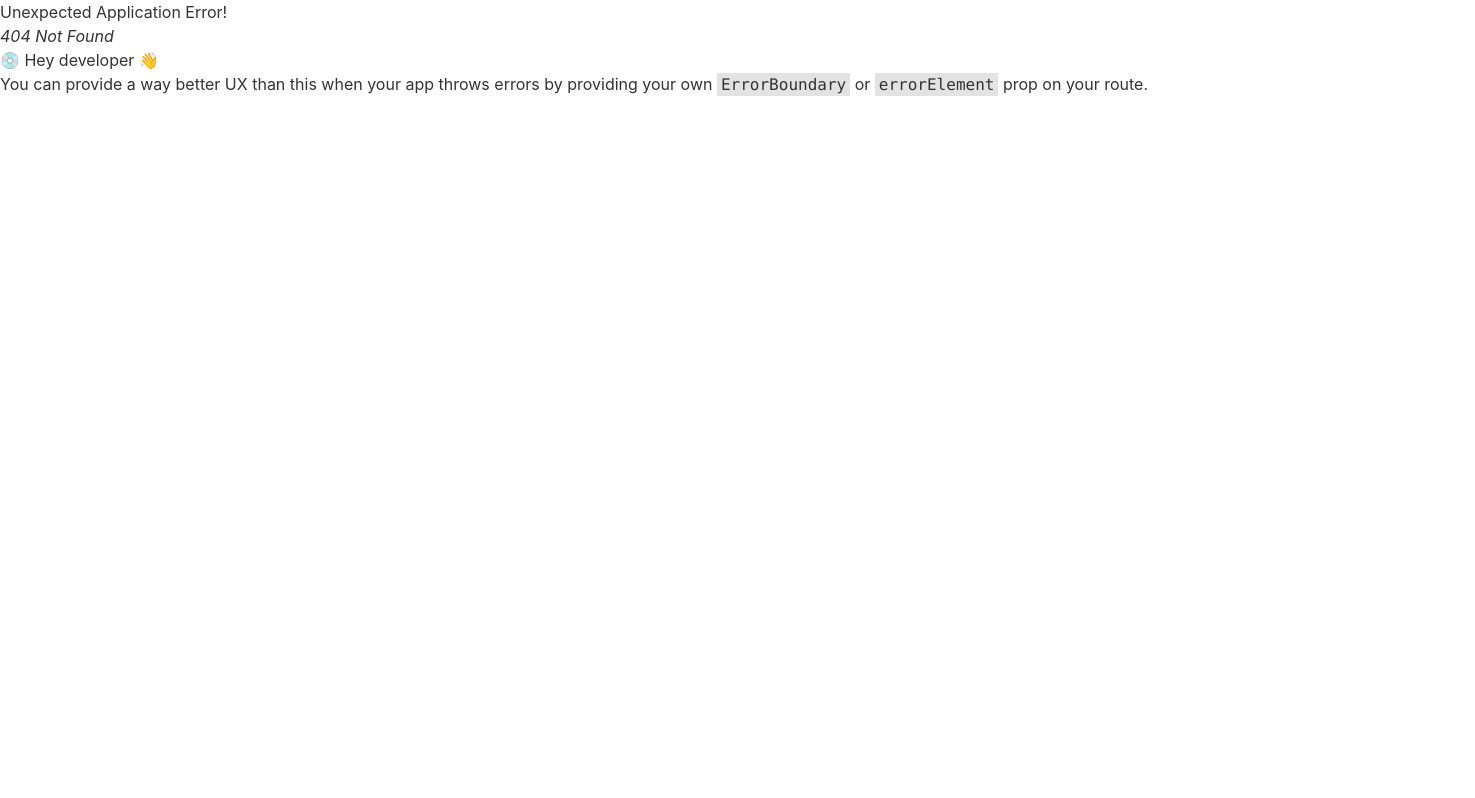
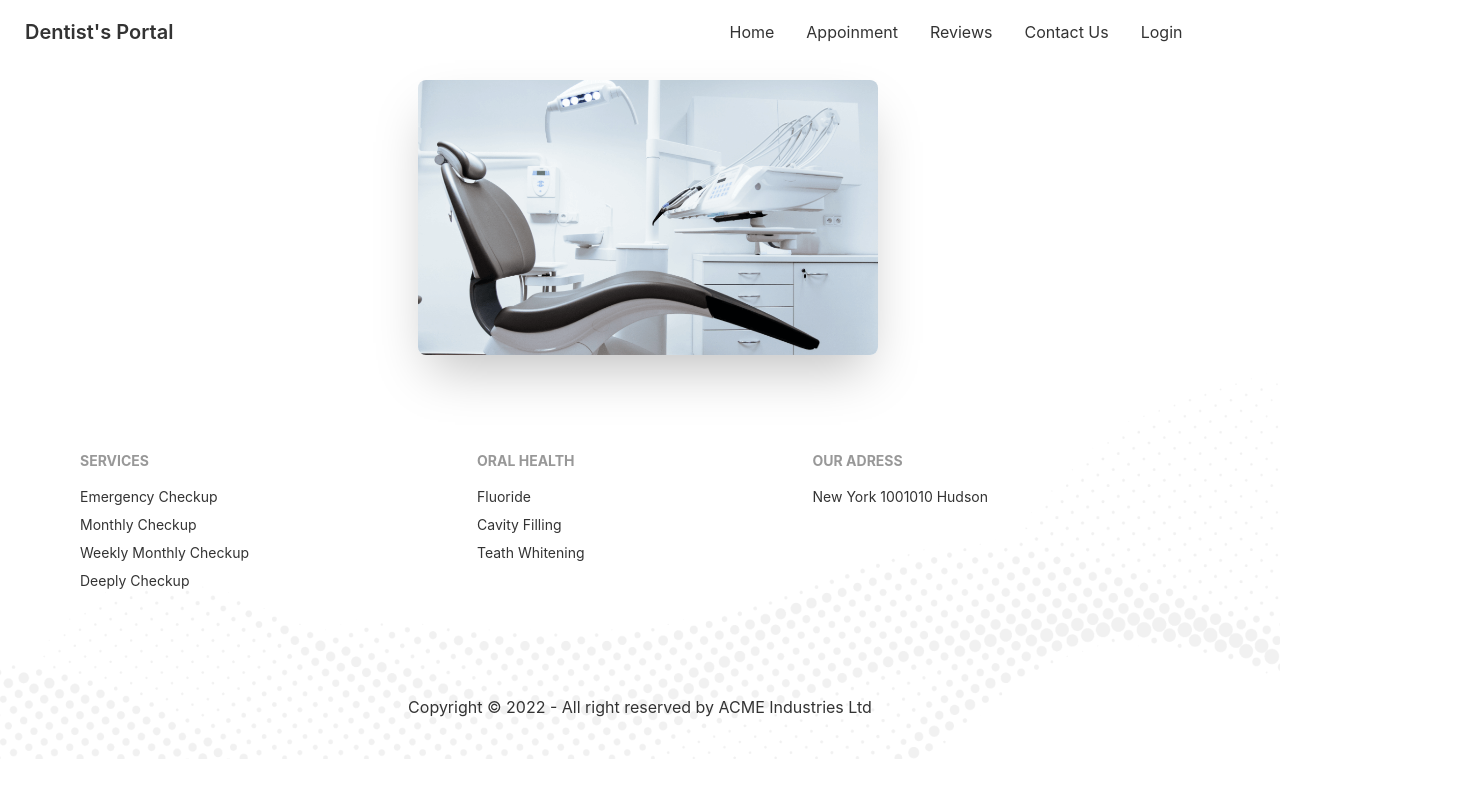
Before and after one commit to zameariislam/dentist-portal-client, a React (Create React App) app: page /appoinment in a window 1280 px wide. Before the commit this address had no page. Shown: the whole page, 1475 px wide, since content can reach past the window. Built offline with nearby package versions, Linux system fonts and the light colour scheme.

Commit message:
appoinment page started

```diff
--- /dev/null
+++ b/src/pages/Appoinment/Appoinment/Appoinment.js
@@ -0,0 +1,13 @@
+import React from 'react';
+import AppoinmentBanner from '../AppoinmentBanner/AppoinmentBanner';
+
+const Appoinment = () => {
+    return (
+        <>
+          <AppoinmentBanner/>
+
+        </>
+    );
+};
+
+export default Appoinment;
--- /dev/null
+++ b/src/pages/Appoinment/AppoinmentBanner/AppoinmentBanner.js
@@ -0,0 +1,20 @@
+import React from 'react';
+import chair from '../../../assets/images/chair.png'
+
+const AppoinmentBanner = () => {
+    return (
+        <header>
+            <div className="hero ">
+                <div className="hero-content flex-col lg:flex-row-reverse">
+                    <img src={chair} className="  lg:w-1/2 rounded-lg shadow-2xl" alt='dentist chair' />
+                    <div>
+
+                    </div>
+                </div>
+            </div>
+        </header>
+
+    );
+};
+
+export default AppoinmentBanner;
--- a/src/pages/Shared/Navbar/Navbar.js
+++ b/src/pages/Shared/Navbar/Navbar.js
@@ -6,7 +6,7 @@ const Navbar = () => {
     const menuItems = <>
         <li><Link to='/'>Home</Link></li>
 
-        <li><Link to='/'>Appoinment</Link></li>
+        <li><Link to='/appoinment'>Appoinment</Link></li>
         <li><Link to='/'>Reviews</Link></li>
         <li><Link to='/'>Contact Us</Link></li>
         <li><Link to='/'>Login</Link></li>
```
Also changed, not shown: src/Routes/Routes.js (+7 -1 lines).
